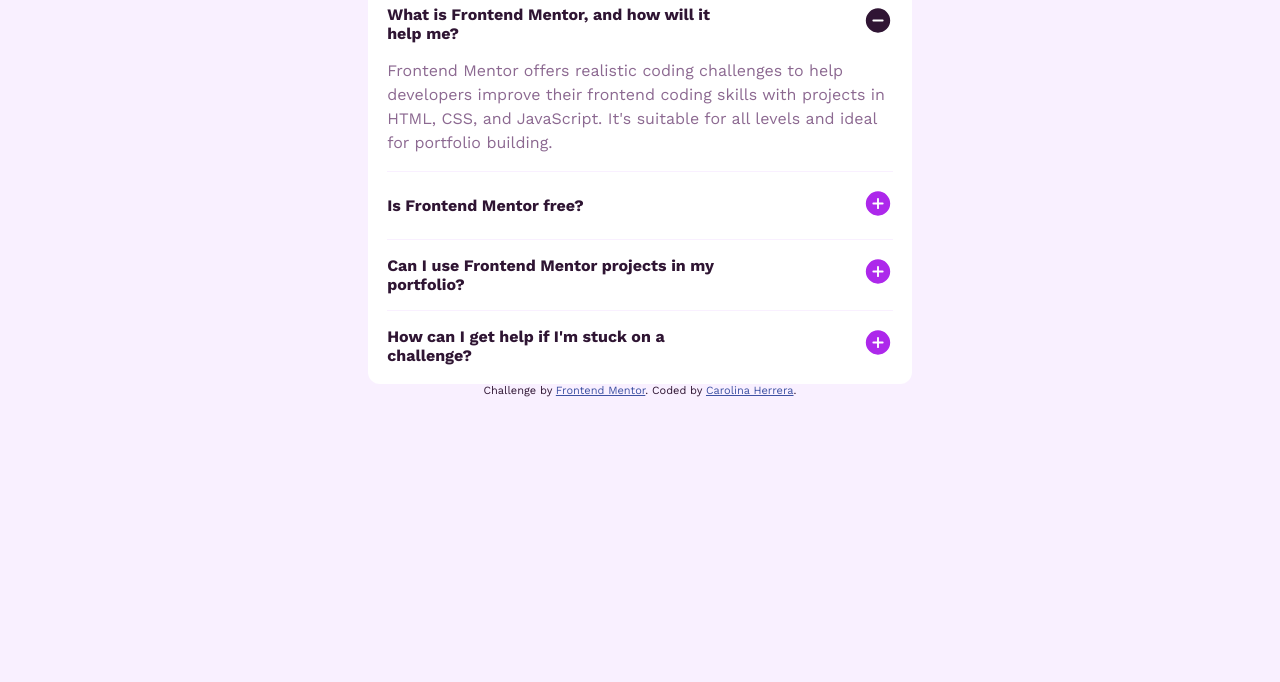
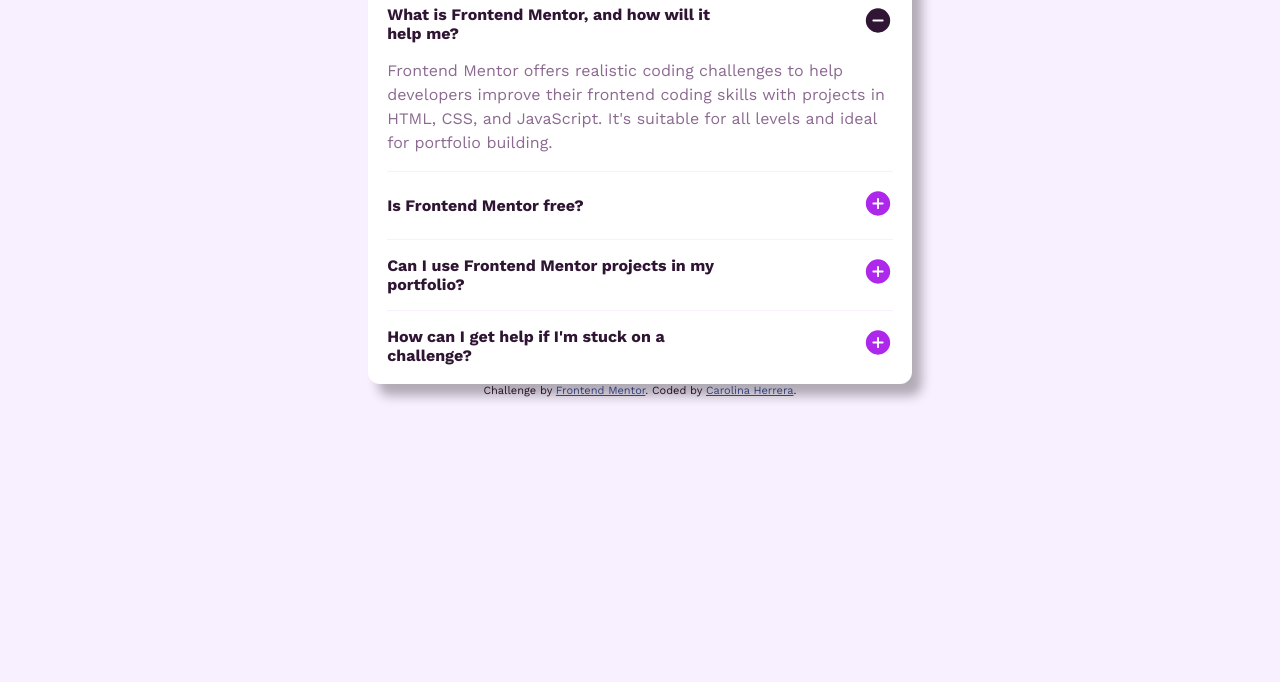
Before and after one commit to CaroHerrera6/faq-accordion-main-challenge, a plain HTML site: page index.html in a window 1280 px wide. Shown: the part 358-1040 px from the top of the page. Drawn offline with Linux system fonts and the light colour scheme.

Commit message:
third commit

```diff
--- a/style.css
+++ b/style.css
@@ -85,6 +85,7 @@ p {
   border-radius: 0.75rem;
   position: relative;
   z-index: 1;
+  box-shadow: 10px 12px 11px 0px rgba(0, 0, 0, 0.29);
 }
 
 .qtn-wrapper {
@@ -115,7 +116,6 @@ p {
 /* ATTRIBUITION STYLES */
 .attribution {
   font-size: 0.688rem;
-  text-align: center;
 }
 .attribution a {
   color: var(--hsl-Bluish);
```
